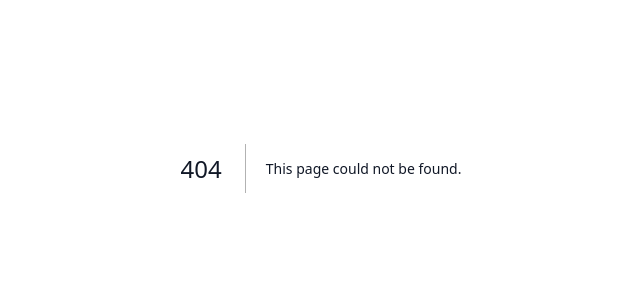
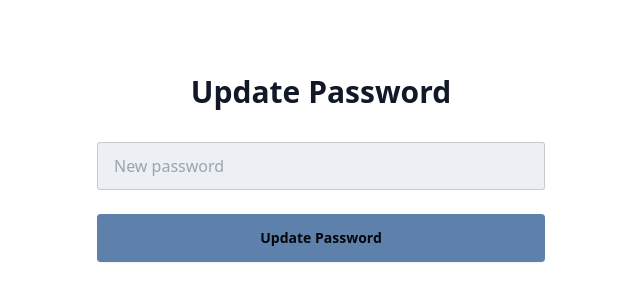
Before and after one commit to bschm0622/bible-app, a Next.js app: page /update-password in a window 1280 px wide. Before the commit this address had no page. Shown: the part 232-532 px from the top of the page, without its empty margins (319-959 px from the left). Built offline with nearby package versions, Linux system fonts and the light colour scheme; no server answers.

Commit message:
cursor updates - auth flow

```diff
--- /dev/null
+++ b/src/app/reset-password/page.tsx
@@ -0,0 +1,53 @@
+'use client';
+
+import { useState } from 'react';
+import { createClient } from '@/utils/supabase/client';
+
+export default function ResetPassword() {
+  const [email, setEmail] = useState('');
+  const [message, setMessage] = useState('');
+  const [error, setError] = useState('');
+
+  const handleReset = async (e: React.FormEvent) => {
+    e.preventDefault();
+    setMessage('');
+    setError('');
+
+    const supabase = createClient();
+    const { error } = await supabase.auth.resetPasswordForEmail(email, {
+      redirectTo: `${window.location.origin}/update-password`,
+    });
+
+    if (error) {
+      setError(error.message);
+    } else {
+      setMessage('Check your email for the password reset link');
+    }
+  };
+
+  return (
+    <div className="flex flex-col items-center justify-center min-h-screen p-4">
+      <div className="w-full max-w-md space-y-8">
+        <h2 className="text-center text-3xl font-bold">Reset Password</h2>
+
+        <form onSubmit={handleReset} className="space-y-6">
+          <input
+            type="email"
+            placeholder="Your email address"
+            value={email}
+            onChange={(e) => setEmail(e.target.value)}
+            className="w-full input input-bordered"
+            required
+          />
+
+          <button type="submit" className="w-full btn btn-primary">
+            Send Reset Link
+          </button>
+        </form>
+
+        {message && <div className="alert alert-success">{message}</div>}
+        {error && <div className="alert alert-error">{error}</div>}
+      </div>
+    </div>
+  );
+}
--- /dev/null
+++ b/src/app/update-password/page.tsx
@@ -0,0 +1,52 @@
+'use client';
+
+import { useState, useEffect } from 'react';
+import { createClient } from '@/utils/supabase/client';
+import { useRouter } from 'next/navigation';
+
+export default function UpdatePassword() {
+  const [password, setPassword] = useState('');
+  const [error, setError] = useState('');
+  const router = useRouter();
+  const supabase = createClient();
+
+  const handleSubmit = async (e: React.FormEvent) => {
+    e.preventDefault();
+
+    const { error } = await supabase.auth.updateUser({
+      password: password
+    });
+
+    if (error) {
+      setError(error.message);
+    } else {
+      router.push('/account');
+    }
+  };
+
+  return (
+    <div className="flex flex-col items-center justify-center min-h-screen p-4">
+      <div className="w-full max-w-md space-y-8">
+        <h2 className="text-center text-3xl font-bold">Update Password</h2>
+
+        <form onSubmit={handleSubmit} className="space-y-6">
+          <input
+            type="password"
+            placeholder="New password"
+            value={password}
+            onChange={(e) => setPassword(e.target.value)}
+            className="w-full input input-bordered"
+            required
+            minLength={6}
+          />
+
+          <button type="submit" className="w-full btn btn-primary">
+            Update Password
+          </button>
+        </form>
+
+        {error && <div className="alert alert-error">{error}</div>}
+      </div>
+    </div>
+  );
+}
```
Also changed, not shown: src/middleware.ts (+18 -2 lines).
